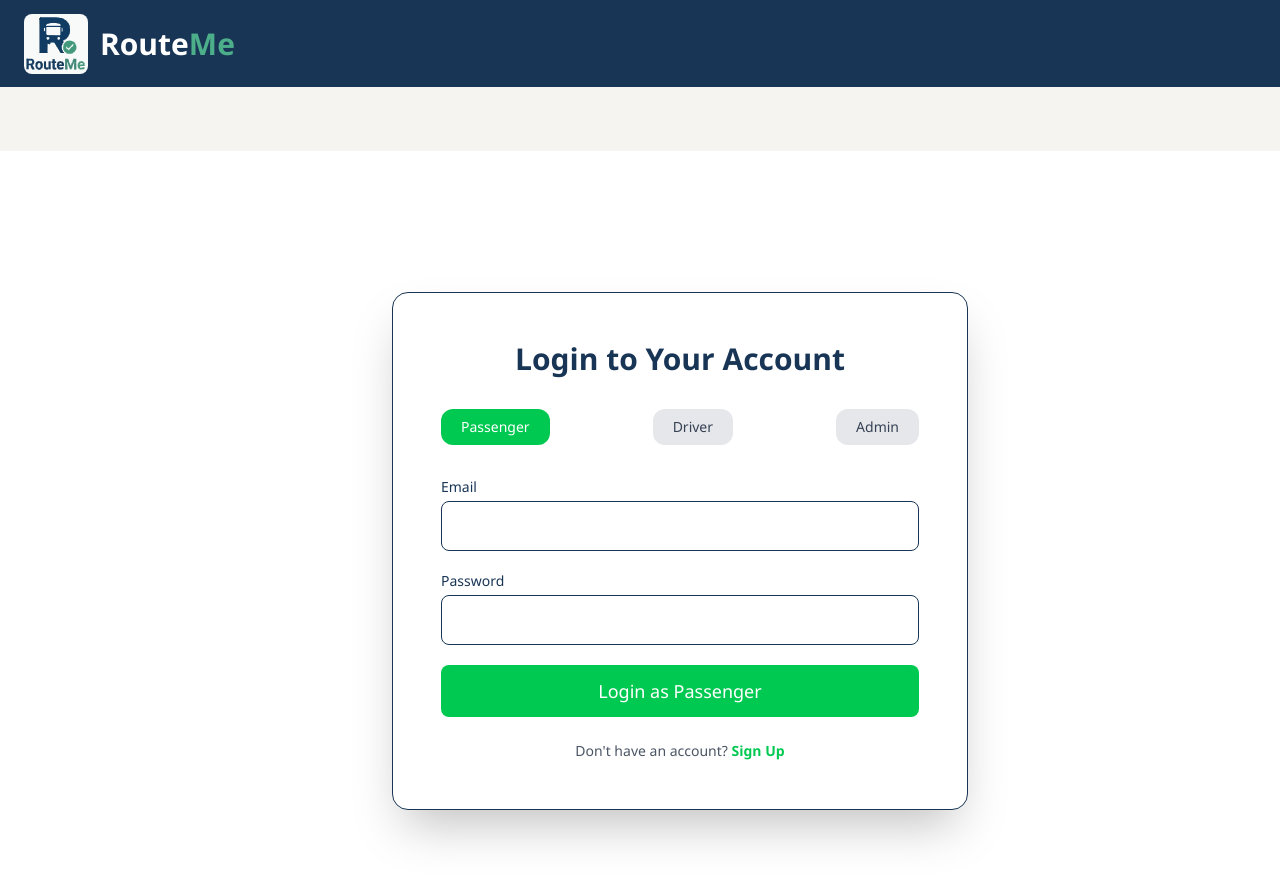
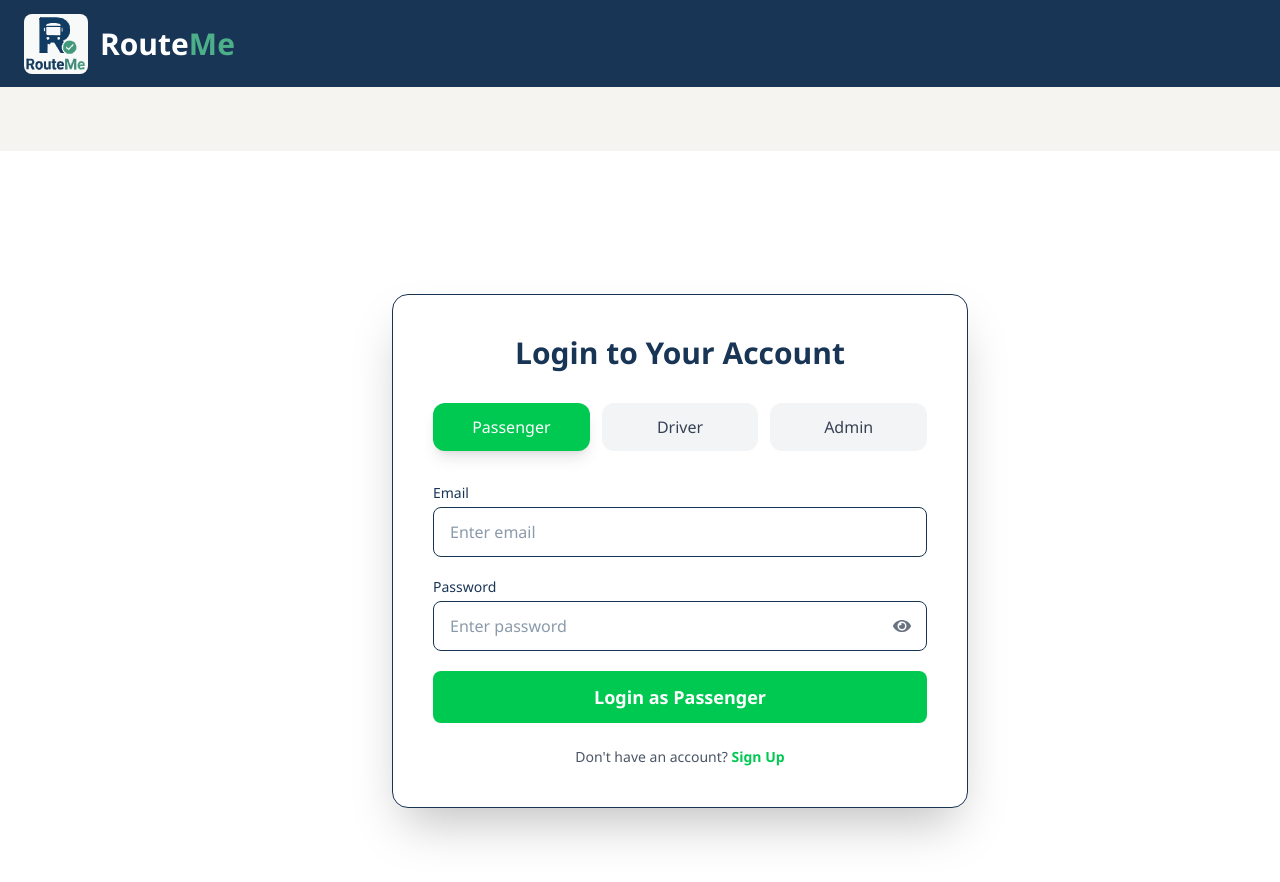
Before and after one commit to RouteMe-Transit/routeme-admin-web-frontend-, a Next.js app in the folder frontend/: page /login in a window 1280 px wide. Shown: the top 882 px of the page. Built offline with nearby package versions, Linux system fonts and the light colour scheme; no server answers.

Commit message:
Login Updated with Zod, Toast, Password Visibilityand role based login

```diff
--- a/frontend/app/(auth)/login/page.tsx
+++ b/frontend/app/(auth)/login/page.tsx
@@ -3,73 +3,137 @@
 import api from "@/app/services/api";
 import axios, { AxiosError } from "axios";
 import React, { useState } from "react";
+import toast from "react-hot-toast";
+import { FaEye, FaEyeSlash } from "react-icons/fa";
+import { z } from "zod";
 
 const roles = ["Passenger", "Driver", "Admin"];
 
+const loginSchema = z.object({
+  identifier: z.string().min(1, "Required field"),
+
+  password: z.string().min(6, "Password must be at least 6 characters"),
+});
+
 export default function LoginPage() {
   const [role, setRole] = useState("Passenger");
-  const [email, setEmail] = useState("");
+
+  const [identifier, setIdentifier] = useState("");
+
   const [password, setPassword] = useState("");
+  const [showPassword, setShowPassword] = useState(false);
+
+  const [errors, setErrors] = useState<{
+    identifier?: string;
+    password?: string;
+  }>({});
 
   const handleSubmit = async (e: React.FormEvent) => {
     e.preventDefault();
 
-    try {
-      const response = await api.post("/auth/login", {
-        role,
-        email,
+    const result = loginSchema.safeParse({
+      identifier,
       password,
     });
+
+    if (!result.success) {
+      const fieldErrors = result.error.flatten().fieldErrors;
+
+      setErrors({
+        identifier: fieldErrors.identifier?.[0],
+        password: fieldErrors.password?.[0],
+      });
+
+      // Toast Errors
+      if (fieldErrors.identifier?.[0]) {
+        toast.error(fieldErrors.identifier[0]);
+      }
+
+      if (fieldErrors.password?.[0]) {
+        toast.error(fieldErrors.password[0]);
+      }
+
+      return;
+    }
+
+    setErrors({});
+
+    try {
+      const payload =
+        role === "Driver"
+          ? {
+              role,
+              registrationNumber: identifier,
+              password,
+            }
+          : {
+              role,
+              email: identifier,
+              password,
+            };
+
+
+      const response = await api.post("/auth/login", payload);
+
+      toast.success("Login successful");
 
       const data = response.data;
 
       const userRole = data.data.user.role;
 
-      console.log("User role:", userRole, "ujklhj", data.data.user);
-      if (userRole === "admin") {
+      // Save Data
       localStorage.setItem("token", data.data.token);
       localStorage.setItem("user", JSON.stringify(data.data.user));
+
+      // Redirect
+      setTimeout(() => {
+        if (userRole === "admin") {
           window.location.href = "/admin/dashboard";
         } else if (userRole === "passenger") {
-        localStorage.setItem("token", data.data.token);
-        localStorage.setItem("user", JSON.stringify(data.data.user));
           window.location.href = "/passenger/liveTracking";
         } else if (userRole === "bus") {
-        localStorage.setItem("token", data.data.token);
-        localStorage.setItem("user", JSON.stringify(data.data.user));
           window.location.href = "/bus/trip";
         } else {
           window.location.href = "/";
         }
+      }, 1000);
     } catch (error: unknown) {
       if (axios.isAxiosError(error)) {
         const axiosError = error as AxiosError<any>;
 
-        alert((axiosError.response?.data as any)?.message || "Login failed");
+        toast.error(
+          (axiosError.response?.data as any)?.message || "Login failed",
+        );
       } else {
-        alert("Unexpected error occurred");
+        toast.error("Unexpected error occurred");
       }
     }
   };
 
   return (
-    <div className="min-h-screen flex items-center justify-center bg-white">
-      {/* Bigger Card */}
-      <div className="bg-white shadow-2xl rounded-2xl p-12 w-full max-w-xl border">
+    <div className="min-h-screen flex items-center justify-center bg-white px-4">
+      {/* Login Card */}
+      <div className="bg-white shadow-2xl rounded-2xl p-10 w-full max-w-xl border">
         <h1 className="text-3xl font-bold text-center mb-8">
           Login to Your Account
         </h1>
 
-        {/* Role Selector */}
-        <div className="flex justify-between mb-8">
+        {/* Role Panels */}
+        <div className="grid grid-cols-3 gap-3 mb-8">
           {roles.map((r) => (
             <button
               key={r}
-              onClick={() => setRole(r)}
-              className={`px-5 py-2 rounded-xl text-sm font-medium transition ${
+              type="button"
+              onClick={() => {
+                setRole(r);
+                setIdentifier("");
+                setPassword("");
+                setErrors({});
+              }}
+              className={`py-3 rounded-xl font-medium transition-all duration-200 ${
                 role === r
-                  ? "bg-green-500 text-white"
-                  : "bg-gray-200 text-gray-700"
+                  ? "bg-green-500 text-white shadow-lg"
+                  : "bg-gray-100 text-gray-700 hover:bg-gray-200"
               }`}
             >
               {r}
@@ -77,39 +141,75 @@ export default function LoginPage() {
           ))}
         </div>
 
-        {/* Form */}
+        {/* Login Form */}
         <form onSubmit={handleSubmit} className="space-y-5">
+          {/* Dynamic Identifier */}
           <div>
-            <label className="block text-sm font-medium mb-1">Email</label>
+            <label className="block text-sm font-medium mb-1">
+              {role === "Driver" ? "Bus Number" : "Email"}
+            </label>
+
             <input
-              type="email"
-              value={email}
-              onChange={(e) => setEmail(e.target.value)}
-              required
-              className="w-full px-4 py-3 border rounded-lg focus:outline-none focus:ring-2 focus:ring-green-400"
+              type={role === "Driver" ? "text" : "email"}
+              value={identifier}
+              onChange={(e) => setIdentifier(e.target.value)}
+              placeholder={
+                role === "Driver" ? "Enter bus number" : "Enter email"
+              }
+              className={`w-full px-4 py-3 border rounded-lg focus:outline-none focus:ring-2 ${
+                errors.identifier
+                  ? "border-red-500 focus:ring-red-400"
+                  : "focus:ring-green-400"
+              }`}
             />
+
+            {errors.identifier && (
+              <p className="text-red-500 text-sm mt-1">{errors.identifier}</p>
+            )}
           </div>
 
+          {/* Password */}
           <div>
             <label className="block text-sm font-medium mb-1">Password</label>
+
+            <div className="relative">
               <input
-              type="password"
+                type={showPassword ? "text" : "password"}
                 value={password}
                 onChange={(e) => setPassword(e.target.value)}
-              required
-              className="w-full px-4 py-3 border rounded-lg focus:outline-none focus:ring-2 focus:ring-green-400"
+                placeholder="Enter password"
+                className={`w-full px-4 py-3 pr-12 border rounded-lg focus:outline-none focus:ring-2 ${
+                  errors.password
+                    ? "border-red-500 focus:ring-red-400"
+                    : "focus:ring-green-400"
+                }`}
               />
+
+              {/* Show/Hide Password */}
+              <button
+                type="button"
+                onClick={() => setShowPassword(!showPassword)}
+                className="absolute right-4 top-1/2 -translate-y-1/2 text-gray-500"
+              >
+                {showPassword ? <FaEyeSlash size={18} /> : <FaEye size={18} />}
+              </button>
             </div>
 
+            {errors.password && (
+              <p className="text-red-500 text-sm mt-1">{errors.password}</p>
+            )}
+          </div>
+
+          {/* Login Button */}
           <button
             type="submit"
-            className="w-full bg-green-500 text-white py-3 rounded-lg text-lg hover:bg-green-600 transition"
+            className="w-full bg-green-500 text-white py-3 rounded-lg text-lg font-semibold hover:bg-green-600 transition"
           >
             Login as {role}
           </button>
         </form>
 
-        {/* Show ONLY for Passenger */}
+        {/* Passenger Signup */}
         {role === "Passenger" && (
           <p className="text-center text-sm mt-6 text-gray-600">
             Don&apos;t have an account?{" "}
```
Lines whose indentation alone changed are shown as unchanged.
